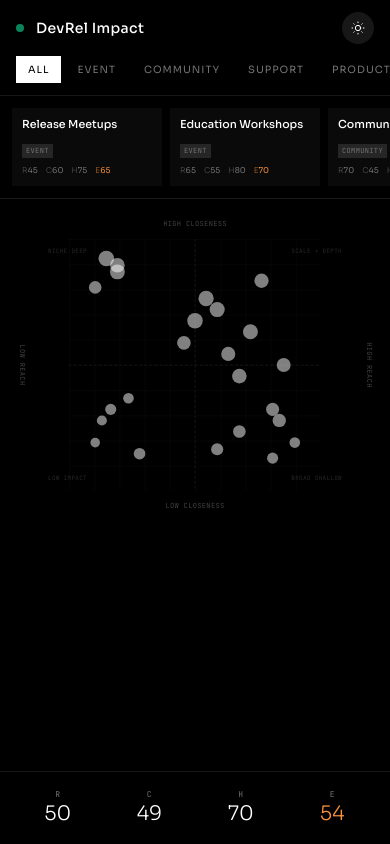
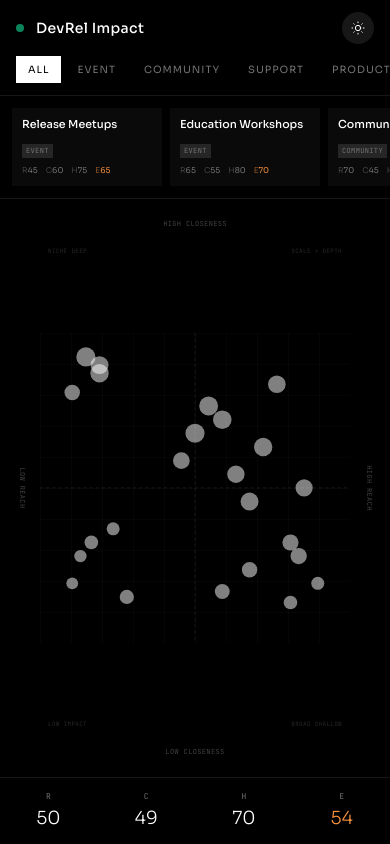
Before and after one commit to rohankokkula/devrel-impact, a React (Vite) app: page / in a window 390 px wide. Built offline with nearby package versions, Linux system fonts and the light colour scheme.

Commit message:
Enhance mobile experience in App component by adding an expanded metrics bar and improving layout responsiveness. Implement safe area handling for mobile devices and prevent body scroll. Update viewport settings in index.html for better compatibility.

```diff
--- a/App.tsx
+++ b/App.tsx
@@ -10,6 +10,7 @@ const App: React.FC = () => {
   const [selectedCategory, setSelectedCategory] = useState<string | null>(null);
   const [isDark, setIsDark] = useState(true);
   const [showMobilePanel, setShowMobilePanel] = useState(false);
+  const [expandedMetric, setExpandedMetric] = useState<string | null>(null);
 
   const categories = ['Event', 'Community', 'Support', 'Product', 'Content'];
 
@@ -48,9 +49,9 @@ const App: React.FC = () => {
   };
 
   return (
-    <div className={`min-h-screen ${theme.bg} ${theme.text} flex flex-col`}>
+    <div className={`h-screen ${theme.bg} ${theme.text} flex flex-col overflow-hidden`}>
       {/* Navbar */}
-      <header className={`sticky top-0 z-40 ${theme.bg} border-b ${theme.border}`}>
+      <header className={`sticky top-0 z-40 ${theme.bg} border-b ${theme.border} flex-shrink-0`}>
         {/* Top Row - Logo & Theme */}
         <div className="flex items-center justify-between px-4 md:px-6 py-3">
           <div className="flex items-center gap-3">
@@ -59,6 +60,14 @@ const App: React.FC = () => {
           </div>
 
           <div className="flex items-center gap-3">
+            <a
+              href="https://www.linkedin.com/in/rohankokkula/"
+              target="_blank"
+              rel="noopener noreferrer"
+              className="mono text-[9px] text-neutral-600 hover:text-emerald-500 transition-colors hidden sm:block"
+            >
+              by rohan kokkula
+            </a>
             <div className="mono text-[10px] text-neutral-500 hidden sm:block">
               {filteredInitiatives.length} initiatives
             </div>
@@ -132,7 +141,7 @@ const App: React.FC = () => {
       </div>
 
       {/* Main Content */}
-      <div className="flex-1 flex flex-col lg:flex-row min-h-0">
+      <div className="flex-1 flex flex-col lg:flex-row min-h-0 overflow-hidden">
         {/* Sidebar - Hidden on mobile, shown as bottom panel */}
         <div className={`hidden lg:flex w-[340px] flex-shrink-0 p-6 border-r ${theme.border} flex-col overflow-y-auto`}>
           <SidebarContent
@@ -146,8 +155,9 @@ const App: React.FC = () => {
           />
         </div>
 
-        {/* Chart */}
-        <div className="flex-1 p-4 md:p-6 min-h-[400px] lg:min-h-0">
+        {/* Chart - Scrollable on mobile */}
+        <div className="flex-1 p-4 md:p-6 overflow-auto lg:overflow-visible">
+          <div className="min-h-[350px] h-full">
             <MatrixChart
               data={filteredInitiatives}
               activeId={activeId}
@@ -156,22 +166,61 @@ const App: React.FC = () => {
               activeQuadrant={activeQuadrant}
             />
           </div>
+        </div>
+      </div>
 
-        {/* Mobile Metrics Bar */}
-        <div className={`lg:hidden border-t ${theme.border} p-4`}>
-          <div className="grid grid-cols-4 gap-2">
+      {/* Mobile Metrics Bar - Fixed at bottom */}
+      <div className={`lg:hidden flex-shrink-0 border-t ${theme.border} ${theme.bg}`}>
+        {/* Expanded Metric Definition - Shows above the bar */}
+        {expandedMetric && (
+          <div className={`px-4 py-3 border-b ${theme.border} animate-in`}>
+            <div className="flex items-center justify-between mb-1">
+              <span className={`font-medium text-sm ${expandedMetric === 'effort' ? 'text-orange-400' : 'text-emerald-500'}`}>
+                {METRIC_DEFINITIONS[expandedMetric as keyof typeof METRIC_DEFINITIONS].name}
+              </span>
+              <button
+                onClick={() => setExpandedMetric(null)}
+                className={`${theme.textMuted} text-xs p-1`}
+              >
+                ✕
+              </button>
+            </div>
+            <p className={`text-xs ${theme.textMuted} leading-relaxed`}>
+              {METRIC_DEFINITIONS[expandedMetric as keyof typeof METRIC_DEFINITIONS].description}
+            </p>
+          </div>
+        )}
+
+        {/* Metric Buttons */}
+        <div className="grid grid-cols-4 gap-px">
           {(['reach', 'closeness', 'happiness', 'effort'] as const).map((key) => (
-              <div key={key} className="text-center">
-                <div className={`mono text-[8px] ${theme.textMuted} uppercase`}>
-                  {key.charAt(0)}
+            <button
+              key={key}
+              onClick={() => setExpandedMetric(expandedMetric === key ? null : key)}
+              className={`text-center py-3 px-2 transition-all ${
+                expandedMetric === key
+                  ? isDark ? 'bg-neutral-800' : 'bg-neutral-200'
+                  : isDark ? 'active:bg-neutral-800' : 'active:bg-neutral-200'
+              }`}
+            >
+              <div className={`mono text-[8px] uppercase mb-0.5 ${
+                expandedMetric === key ? 'text-emerald-500' : theme.textMuted
+              }`}>
+                {METRIC_DEFINITIONS[key].name.charAt(0)}
               </div>
-                <div className={`text-xl font-light ${key === 'effort' ? 'text-orange-400' : ''}`}>
+              <div className={`text-lg font-light ${
+                key === 'effort'
+                  ? 'text-orange-400'
+                  : expandedMetric === key ? 'text-emerald-500' : ''
+              }`}>
                 {getMetricAverage(key)}
               </div>
-              </div>
+            </button>
           ))}
         </div>
-        </div>
+
+        {/* Safe area padding for phones with home indicator */}
+        <div className="h-safe-area-bottom" />
       </div>
 
       {/* Mobile Bottom Panel */}
@@ -356,7 +405,15 @@ const SidebarContent: React.FC<{
       ) : (
         <div className={`mt-auto p-4 border ${theme.border} opacity-50`}>
           <div className="mono text-[10px] uppercase tracking-widest mb-2">No Selection</div>
-          <p className="text-[11px] leading-relaxed">Click any initiative to see personalized analysis, ROI efficiency, and strategic recommendations.</p>
+          <p className="text-[11px] leading-relaxed mb-4">Click any initiative to see personalized analysis, ROI efficiency, and strategic recommendations.</p>
+          <a
+            href="https://www.linkedin.com/in/rohankokkula/"
+            target="_blank"
+            rel="noopener noreferrer"
+            className="mono text-[9px] text-neutral-500 hover:text-emerald-500 transition-colors sm:hidden"
+          >
+            by rohan kokkula
+          </a>
         </div>
       )}
     </>
--- a/index.css
+++ b/index.css
@@ -3,6 +3,11 @@
   margin: 0;
   padding: 0;
   box-sizing: border-box;
+}
+
+html, body, #root {
+  height: 100%;
+  overflow: hidden;
 }
 
 body {
@@ -16,3 +21,16 @@ body {
 .mono {
   font-family: 'JetBrains Mono', monospace;
 }
+
+/* Safe area for mobile devices with notches/home indicators */
+.h-safe-area-bottom {
+  height: env(safe-area-inset-bottom, 0px);
+}
+
+/* Prevent body scroll on mobile */
+@supports (-webkit-touch-callout: none) {
+  body {
+    position: fixed;
+    width: 100%;
+  }
+}
--- a/index.html
+++ b/index.html
@@ -2,7 +2,7 @@
 <html lang="en">
 <head>
     <meta charset="UTF-8">
-    <meta name="viewport" content="width=device-width, initial-scale=1.0">
+    <meta name="viewport" content="width=device-width, initial-scale=1.0, viewport-fit=cover, maximum-scale=1, user-scalable=no">
     <title>DevRel Impact</title>
     <script src="https://cdn.tailwindcss.com"></script>
     <link href="https://fonts.googleapis.com/css2?family=JetBrains+Mono:wght@300;400;500&family=Sora:wght@200;300;400;500;600&display=swap" rel="stylesheet">
@@ -13,9 +13,15 @@
         .mono {
             font-family: 'JetBrains Mono', monospace;
         }
+        html, body, #root {
+            height: 100%;
+            overflow: hidden;
+        }
         body {
             background-color: #000;
             color: #fff;
+            position: fixed;
+            width: 100%;
         }
         @keyframes pulse-slow {
             0%, 100% { opacity: 0.4; }
```
Lines whose indentation alone changed are shown as unchanged.
